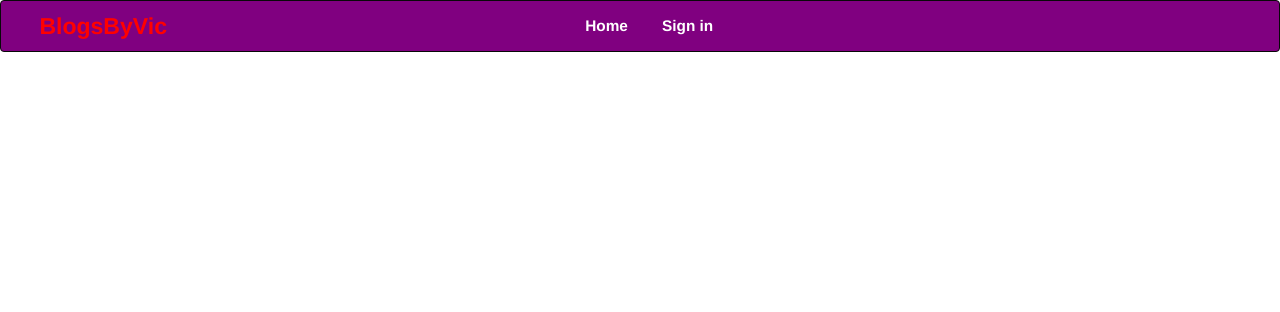
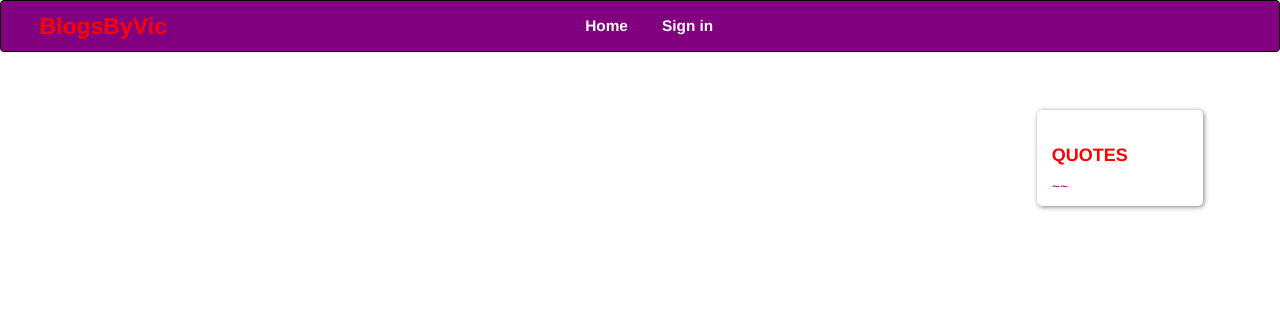
Before and after one commit to victoriamwangi/BlogsByVic, a Flask app: page / in a window 1280 px wide. Shown: the top 312 px of the page. Run offline with Flask 2, Linux system fonts and the light colour scheme; data that the repository does not hold is empty; some libraries are stand-ins or nearby versions.

Commit message:
style quotes div

```diff
--- a/app/main/views.py
+++ b/app/main/views.py
@@ -5,7 +5,7 @@
 from ..models import User, Blog, Comment
 from flask_login import login_required, current_user
 from .forms import BlogForm, CommentForm
-# from ..request import get_blogQuotes
+from ..request import get_Quotes
 
 
 
@@ -14,9 +14,9 @@
 def index():
     blogs = Blog.query.order_by(Blog.posted.desc()).all()
     # blogQuote= get_blogQuotes('')
-    # blogQuote = get_blogQuotes()
-    return render_template('index.html', blogs=blogs )
-# blogQuote= blogQuote
+    quotes = get_Quotes()
+    return render_template('index.html', blogs=blogs, quotes= quotes )
+
 
 @main.route('/user/<uname>')
 def profile(uname):
--- a/app/request.py
+++ b/app/request.py
@@ -1,13 +1,13 @@
-# import requests
+import requests
 
 
-# base_url = None
-# def configure_request(app):
-#     global base_url
-#     base_url = app.config['QUOTE_API_BASE_URL']
-# def get_blogQuotes():
-#     """
-#     Function that gets the json response to our url request
-#     """
-#     get_response = requests.get('http://quotes.stormconsultancy.co.uk/random.json').json()
-#     return get_response
+base_url = None
+def configure_request(app):
+    global base_url
+    base_url = app.config['QUOTE_API_BASE_URL']
+def get_Quotes():
+    """
+    Function that gets the json response to our url request
+    """
+    get_response = requests.get('http://quotes.stormconsultancy.co.uk/random.json').json()
+    return get_response
--- a/app/static/style.css
+++ b/app/static/style.css
@@ -31,7 +31,21 @@
     color: red !important;
 }
 
+.quotes {
+    box-shadow: 1px 1px 5px grey;
+    border-radius: 5px;
+    margin-top: 3vw;
+}
+
 .pquote {
+    color: red;
+}
+
+.pquote p:first-child {
+    color: black;
+}
+
+.pquote p:last-child {
     color: red;
 }
 
--- a/app/templates/index.html
+++ b/app/templates/index.html
@@ -4,11 +4,7 @@
 <link rel="stylesheet" href="{{url_for('static',filename='style.css')}}" />
 <div class="container-fluid">
   <div class="row">
-    <div class="col-lg-2">
-      <div class="container quotes">
-        <p class="pquote"><QUOTES</p>
-      </div>
-    </div>
+    <div class="col-lg-1"></div>
     <div class="col-lg-8">
       {% for blog in blogs%}
       <div class="blogs">
@@ -33,7 +29,14 @@
       {% endfor%}
     </div>
 
-    <div class="col-lg-2"></div>
+    <div class="col-lg-3">
+      <div class="container quotes">
+        <h4 class="pquote">QUOTES</h4>
+
+        <p>{{quotes.quote}}</p>
+        <p>~~{{quotes.author}}</p>
+      </div>
+    </div>
 
     {%endblock%}
   </div>
```
